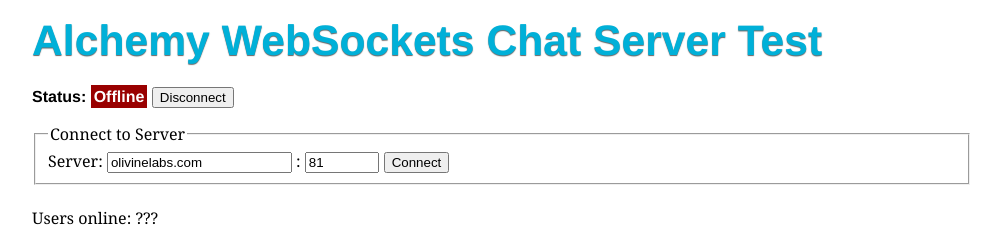
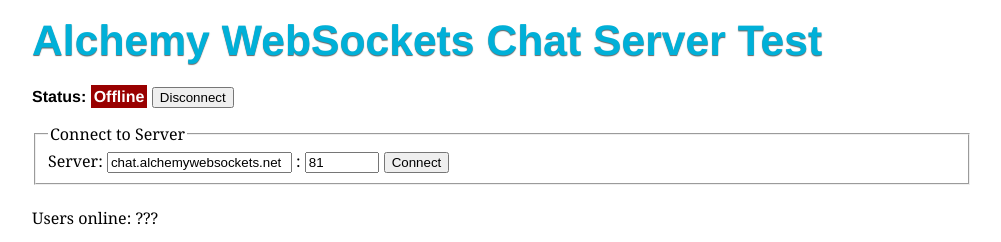
Before and after one commit to Olivine-Labs/Alchemy-Websockets-Example, a plain HTML site: page Client/chat.html in a window 1280 px wide. Shown: the top 242 px of the page, without its empty margins (138-1139 px from the left). Drawn offline with nearby package versions, Linux system fonts and the light colour scheme.

Commit message:
Updated server address

```diff
--- a/Client/chat.html
+++ b/Client/chat.html
@@ -34,7 +34,7 @@ Used under BSD-new license without permission or endorsement from the author.
 				<form id="connectToServer" method="get" action="sockets.html">
 					<fieldset title="Connect to Server">
 					<legend>Connect to Server</legend>
-					Server: <input id="server" value="olivinelabs.com" /> : <input id="port" value="81" />
+					Server: <input id="server" value="chat.alchemywebsockets.net" /> : <input id="port" value="81" />
 					<button id="connect" type="submit">Connect</button>
 					</fieldset>
 				</form>
```
Also changed, not shown: 1 other file.
